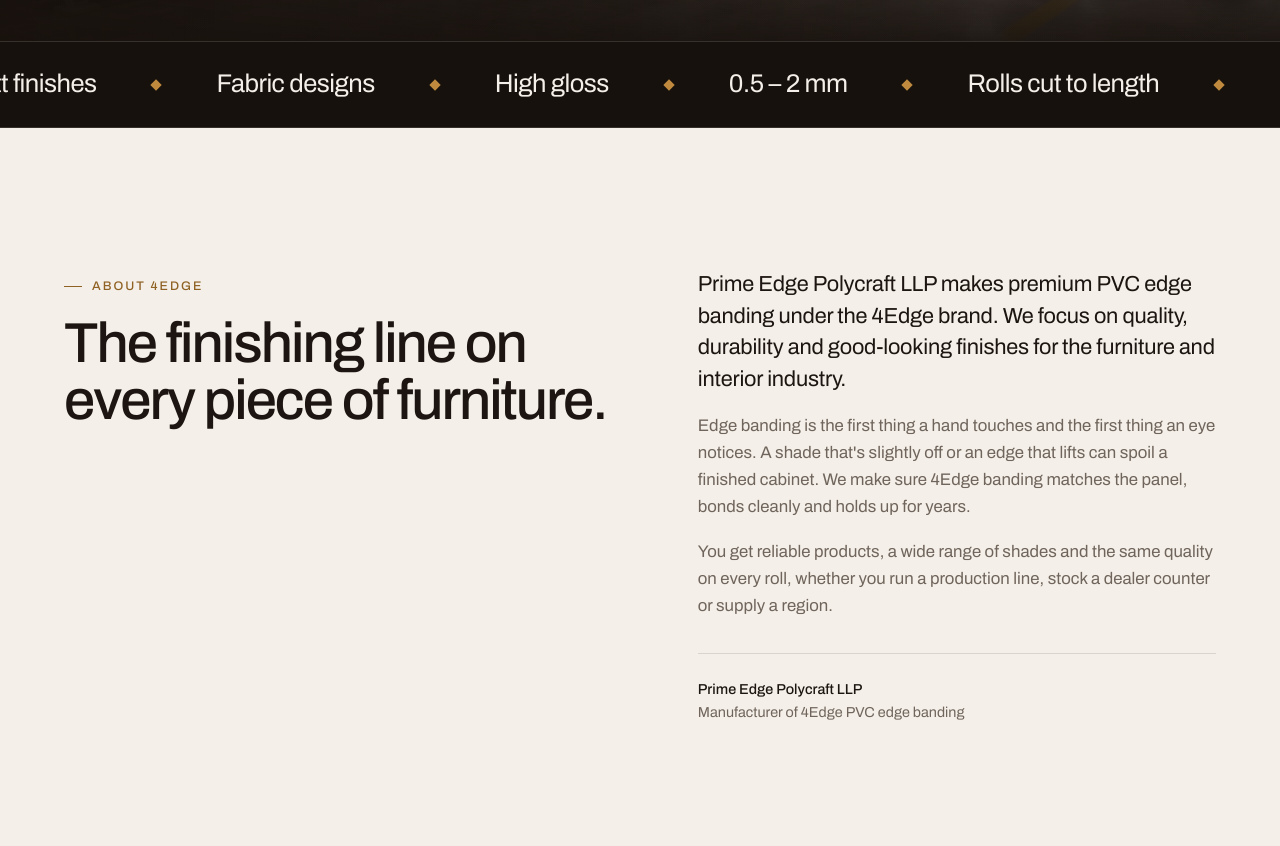
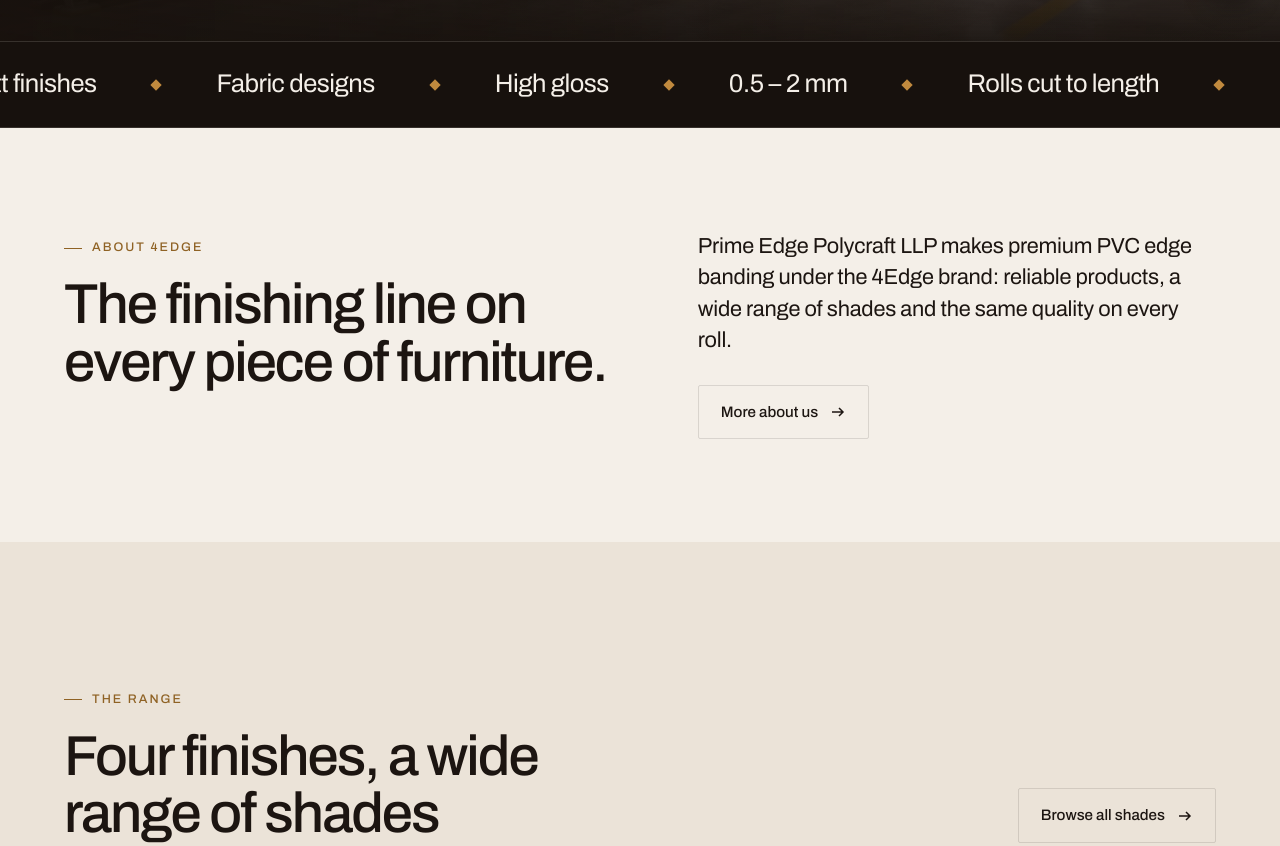
Before and after one commit to atulhooda/4edge-website, a plain HTML site: page index.html in a window 1280 px wide. Shown: the part 782-1628 px from the top of the page. Drawn offline with Linux system fonts and the light colour scheme.

Commit message:
Shorten About section on home page

```diff
--- a/index.html
+++ b/index.html
@@ -89,19 +89,15 @@
 </div>
 
 <!-- ============ INTRO ============ -->
-<section class="section">
+<section class="section tight">
   <div class="container intro-grid">
     <div>
       <span class="eyebrow reveal">About 4Edge</span>
       <h2 class="reveal d1">The finishing line on every piece of furniture.</h2>
     </div>
     <div class="intro-copy">
-      <p class="big reveal">Prime Edge Polycraft LLP makes premium PVC edge banding under the 4Edge brand. We focus on quality, durability and good-looking finishes for the furniture and interior industry.</p>
-      <p class="reveal d1">Edge banding is the first thing a hand touches and the first thing an eye notices. A shade that's slightly off or an edge that lifts can spoil a finished cabinet. We make sure 4Edge banding matches the panel, bonds cleanly and holds up for years.</p>
-      <p class="reveal d2">You get reliable products, a wide range of shades and the same quality on every roll, whether you run a production line, stock a dealer counter or supply a region.</p>
-      <div class="signature reveal d3">
-        <div><strong>Prime Edge Polycraft LLP</strong>Manufacturer of 4Edge PVC edge banding</div>
-      </div>
+      <p class="big reveal">Prime Edge Polycraft LLP makes premium PVC edge banding under the 4Edge brand: reliable products, a wide range of shades and the same quality on every roll.</p>
+      <a href="about.html" class="btn btn-outline reveal d1" style="margin-top:28px">More about us <svg viewBox="0 0 16 16" fill="none" stroke="currentColor" stroke-width="1.5"><path d="M2 8h11M9 4l4 4-4 4"/></svg></a>
     </div>
   </div>
 </section>
```
